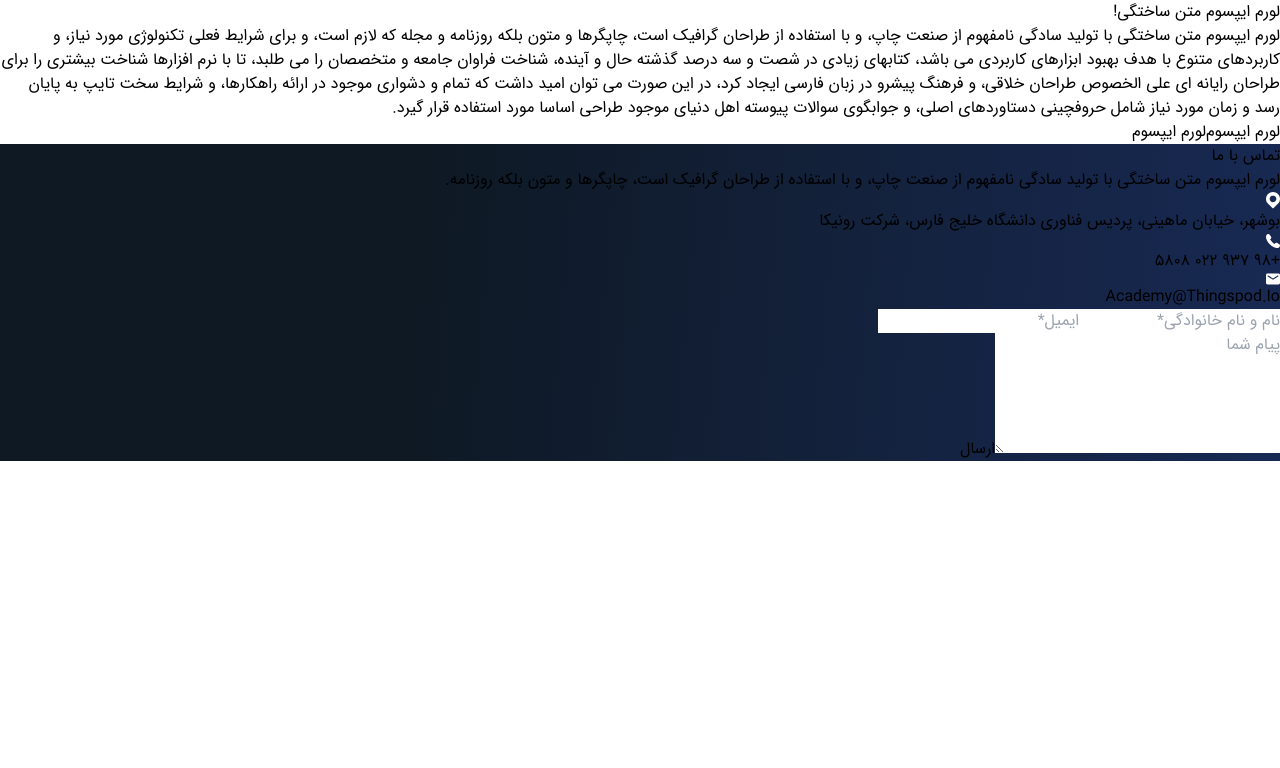
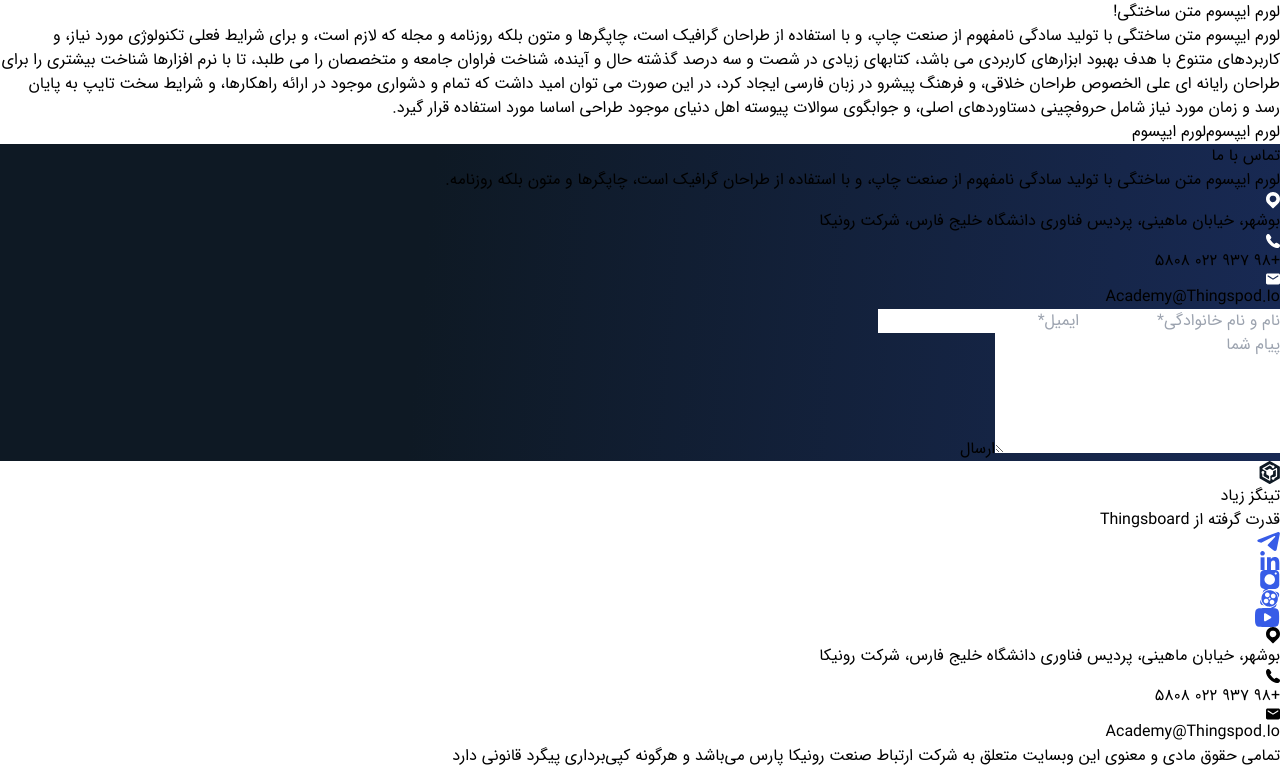
Before and after one commit to Alireza-WebDeveloper/Academy, a Next.js app: page / in a window 1280 px wide. Shown: the part 3592-4360 px from the top of the page. Before the commit the page ends 4053 px from the top, so only its background shows below. Built offline with nearby package versions, Linux system fonts and the light colour scheme.

Commit message:
add : company footer component

```diff
--- /dev/null
+++ b/app/components/shared/footer/company/index.tsx
@@ -0,0 +1,53 @@
+import {
+  AparatIcon,
+  InstagramIcon,
+  LinkedInIcon,
+  LocationIcon,
+  MailIcon,
+  PhoneIcon,
+  TelegramIcon,
+  YotubeIcon,
+} from '../../ui/icons';
+import Logo from './logo';
+
+const Company = () => {
+  return (
+    <div className="flex flex-col gap-10 p-4">
+      <div className="flex justify-center lg:gap-48 gap-10 items-center flex-wrap">
+        <section className="flex flex-col gap-4 items-center">
+          <Logo />
+          <span>قدرت گرفته از Thingsboard </span>
+          <section className="flex gap-4 items-center">
+            <TelegramIcon />
+            <LinkedInIcon />
+            <InstagramIcon />
+            <AparatIcon />
+            <YotubeIcon />
+          </section>
+        </section>
+        <div className="flex flex-col items-center gap-4">
+          <section className="gap-2 items-center flex lg:w-full w-[80%] m-auto">
+            <LocationIcon color="black" />
+            <span>
+              بوشهر، خیابان ماهینی، پردیس فناوری دانشگاه خلیج فارس، شرکت رونیکا
+            </span>
+          </section>
+          <section className="gap-2 items-center flex">
+            <PhoneIcon color="black" />
+            <span>+۹۸ ۹۳۷ ۰۲۲ ۵۸۰۸</span>
+          </section>
+          <section className="gap-2 items-center flex">
+            <MailIcon color="black" />
+            <span>academy@thingspod.io</span>
+          </section>
+        </div>
+      </div>
+      <p className="text-center">
+        تمامی حقوق مادی و معنوی این وبسایت متعلق به شرکت ارتباط صنعت رونیکا پارس
+        می‌باشد و هرگونه کپی‌برداری پیگرد قانونی دارد
+      </p>
+    </div>
+  );
+};
+
+export default Company;
--- /dev/null
+++ b/app/components/shared/footer/company/logo.tsx
@@ -0,0 +1,14 @@
+import { LogoFooterIcon } from '../../ui/icons';
+
+const Logo = () => {
+  return (
+    <section className="flex items-center gap-2 lg: ml-auto">
+      <LogoFooterIcon />
+      <h1 className="text-black text-xl leading-none font-bold tracking-tight">
+        تینگز زیاد
+      </h1>
+    </section>
+  );
+};
+
+export default Logo;
--- a/app/components/shared/footer/index.tsx
+++ b/app/components/shared/footer/index.tsx
@@ -1,9 +1,11 @@
 import About from './about';
+import Company from './company';
 
 const Footer = () => {
   return (
     <div className="flex flex-col gap-4">
       <About />
+      <Company />
     </div>
   );
 };
--- a/app/components/shared/ui/icons/index.tsx
+++ b/app/components/shared/ui/icons/index.tsx
@@ -318,7 +318,7 @@ export const LogoHeaderIcon = () => {
   );
 };
 
-export const LocationIcon = () => {
+export const LocationIcon = ({ color = 'white' }: { color?: string }) => {
   return (
     <svg
       width="14"
@@ -329,13 +329,13 @@ export const LocationIcon = () => {
     >
       <path
         d="M11.9504 2.01394C11.3004 1.37544 10.5286 0.86896 9.67932 0.523407C8.82999 0.177854 7.91969 0 7.00039 0C6.08108 0 5.17078 0.177854 4.32145 0.523407C3.47213 0.86896 2.70041 1.37544 2.05037 2.01394C0.737538 3.30345 0 5.05239 0 6.87603C0 8.69967 0.737538 10.4486 2.05037 11.7381L6.67592 16.2815C6.76192 16.366 6.87855 16.4134 7.00016 16.4134C7.12177 16.4134 7.2384 16.366 7.3244 16.2815L11.95 11.7381C13.2626 10.4485 14 8.69961 14 6.87603C14 5.05246 13.263 3.30355 11.9504 2.01394ZM9.34091 9.17408C8.87827 9.62868 8.28877 9.93832 7.64697 10.0638C7.00516 10.1893 6.33987 10.125 5.73526 9.87912C5.13064 9.63321 4.61385 9.21669 4.25026 8.68226C3.88666 8.14783 3.69259 7.51949 3.69259 6.87671C3.69259 6.23393 3.88666 5.60559 4.25026 5.07116C4.61385 4.53673 5.13064 4.12021 5.73526 3.87429C6.33987 3.62838 7.00516 3.5641 7.64697 3.6896C8.28877 3.8151 8.87827 4.12473 9.34091 4.57934C9.64932 4.88035 9.89407 5.23831 10.0611 5.63261C10.2281 6.0269 10.314 6.44975 10.314 6.8768C10.3139 7.30386 10.2279 7.72669 10.0608 8.12095C9.89374 8.51521 9.64938 8.87312 9.34091 9.17408Z"
-        fill="white"
+        fill={color}
       />
     </svg>
   );
 };
 
-export const PhoneIcon = () => {
+export const PhoneIcon = ({ color = 'white' }: { color?: string }) => {
   return (
     <svg
       width="14"
@@ -346,13 +346,13 @@ export const PhoneIcon = () => {
     >
       <path
         d="M13.3215 11.3663L11.2891 9.93921C11.0233 9.75294 10.7127 9.65472 10.3905 9.65472C9.87832 9.65472 9.39749 9.90719 9.10461 10.3296L8.63282 11.0091C7.84211 10.4762 6.9598 9.732 6.1187 8.88684C5.27775 8.04167 4.53743 7.15494 4.00728 6.36027L4.68311 5.88612C5.02761 5.64504 5.25768 5.28388 5.33075 4.86946C5.40366 4.45534 5.31175 4.03692 5.07157 3.69054L3.65191 1.64798C3.35505 1.22124 2.87606 0.966309 2.37042 0.966309C2.19518 0.966309 2.02331 0.997406 1.85972 1.05806C1.67391 1.12703 1.50082 1.2117 1.3311 1.31885L1.05047 1.51744C0.980318 1.57224 0.915064 1.63228 0.852567 1.69509C0.510213 2.03901 0.267271 2.47437 0.130176 2.98916C-0.454813 5.19305 0.994411 8.52568 3.73631 11.2813C6.03889 13.5954 8.80515 15.033 10.9553 15.0333H10.9555C11.3237 15.0333 11.6708 14.9902 11.9873 14.9052C12.4995 14.7676 12.9327 14.5234 13.2752 14.1792C13.3374 14.1167 13.3968 14.0511 13.4606 13.9683L13.6583 13.6847C13.755 13.5295 13.8391 13.3556 13.9086 13.1675C14.1477 12.5178 13.9063 11.777 13.3215 11.3663Z"
-        fill="white"
+        fill={color}
       />
     </svg>
   );
 };
 
-export const MailIcon = () => {
+export const MailIcon = ({ color = 'white' }: { color?: string }) => {
   return (
     <svg
       width="14"
@@ -363,7 +363,7 @@ export const MailIcon = () => {
     >
       <path
         d="M1.54642 11.5C1.11814 11.5 0.753329 11.3542 0.451998 11.0626C0.150666 10.771 0 10.418 0 10.0036V2.0123C0 1.59349 0.150666 1.23675 0.451998 0.942053C0.753329 0.647351 1.11814 0.5 1.54642 0.5H12.4371C12.8699 0.5 13.2386 0.647351 13.5432 0.942053C13.8477 1.23675 14 1.59349 14 2.0123V10.0036C14 10.418 13.8477 10.771 13.5432 11.0626C13.2386 11.3542 12.8699 11.5 12.4371 11.5H1.54642ZM6.99177 6.64472C7.06855 6.64472 7.13984 6.63411 7.20564 6.61288C7.27145 6.59165 7.3435 6.55955 7.42179 6.51657L12.2068 3.41317C12.2617 3.38664 12.3137 3.3349 12.3631 3.25796C12.4125 3.18102 12.4371 3.09338 12.4371 2.99506C12.4371 2.81074 12.3467 2.65924 12.1657 2.54056C11.9847 2.42186 11.801 2.42619 11.6146 2.55355L6.99177 5.48263L2.38543 2.55355C2.19898 2.43681 2.01253 2.42619 1.82609 2.52171C1.63964 2.61722 1.54642 2.77026 1.54642 2.98083C1.54642 3.0749 1.57383 3.15986 1.62867 3.2357C1.68351 3.31156 1.73938 3.37106 1.79629 3.4142L6.5621 6.51659C6.64017 6.55956 6.7121 6.59165 6.77791 6.61288C6.84371 6.63411 6.915 6.64472 6.99177 6.64472Z"
-        fill="white"
+        fill={color}
       />
     </svg>
   );
```
